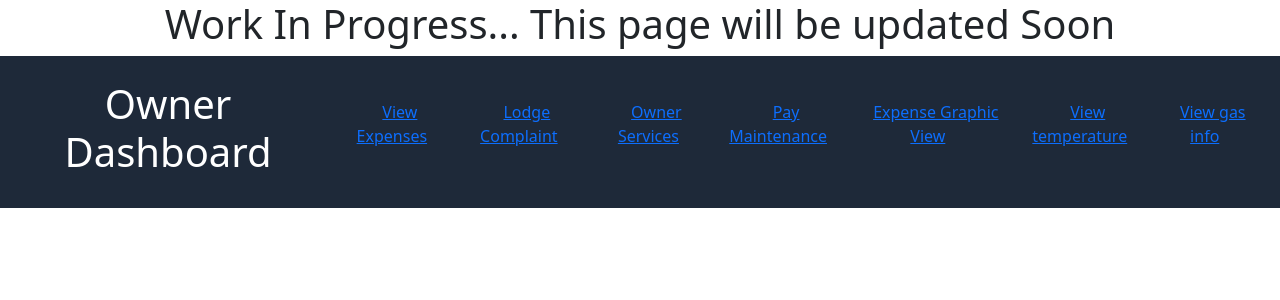
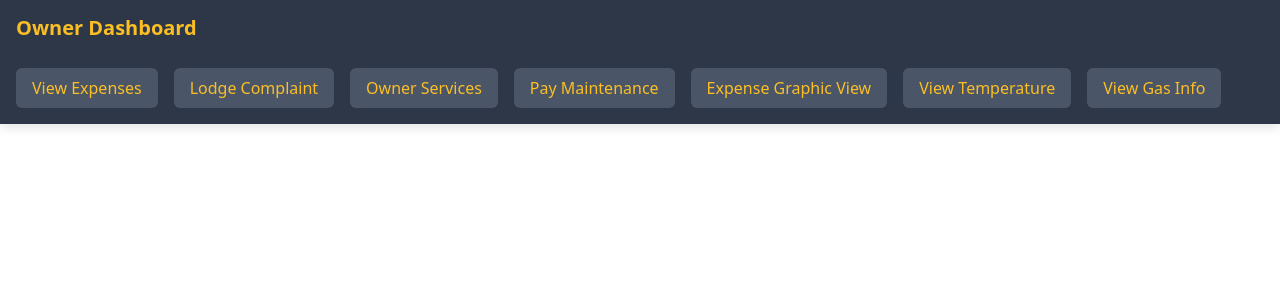
Before and after one commit to VinuBhau/ViteAmarEliteFrontEnd, a React (Vite) app: page /owner in a window 1280 px wide. Shown: the top 300 px of the page. Built offline with nearby package versions, Linux system fonts and the light colour scheme.

Commit message:
Update Owner.jsx

```diff
--- a/src/Components/Owner.jsx
+++ b/src/Components/Owner.jsx
@@ -1,81 +1,214 @@
 import React from "react";
-import ComplaintFeedback from "./Complaint";
-import Maintainance from "./Maintenance";
-import FinancialExpenses from "./FinancialExpenses"
-import {Router, Link, Routes, Route } from 'react-router-dom';
-import Financialdata from "./FinancialData";
-import OwnerServices from "./OwnerServices";
-import TempDisplay from "./TempDisplay";
-import Gasensorinfo from "./GasSensorInfo";
+import { Link } from 'react-router-dom';
 
-const Owner =()=> {
+const Owner = () => {
   return (
     <div>
-        <h1>Work In Progress... This page will be updated Soon</h1>
-      <nav className="bg-gray-800 p-4 text-white">
-        <div className="max-w-7xl mx-auto flex items-center justify-between">
-          <h1 className="text-xl font-bold text-yellow-400">Owner Dashboard</h1>
-          <ul className="flex space-x-4">
+      <nav className="navbar" style={{  backgroundColor: '#2d3748', padding: '1rem',borderRadius:'0' }}>
+        <div
+          className="navbar-container"
+          style={{
+            display: 'flex',
+            flexDirection: 'row',
+            justifyContent: 'space-between',
+            alignItems: 'center',
+            maxWidth: '1280px',
+            margin: '0 auto',
+            gap: '20px',
+            flexWrap: 'wrap', /* Allows elements to wrap on smaller screens */
+          }}
+        >
+          <h1
+            className="navbar-logo"
+            style={{
+              fontSize: '1.25rem',
+              fontWeight: 'bold',
+              color: '#fbbf24',
+              width: 'auto',
+              textAlign: 'center',
+            }}
+          >
+            Owner Dashboard
+          </h1>
+          <div
+            style={{
+              display: 'flex',
+              flexDirection: 'row',
+              gap: '20px',
+              flexWrap: 'wrap', /* Allows links to wrap on smaller screens */
+            }}
+          >
+            <ul
+              className="navbar-links"
+              style={{
+                display: 'flex',
+                listStyleType: 'none',
+                padding: 0,
+                margin: 0,
+                gap: '1rem',
+                flexDirection: 'row', /* Links aligned horizontally by default */
+                flexWrap: 'wrap',
+              }}
+            >
               <li>
                 <Link
-                to="/viewexpenses"
-                className="p-2 rounded hover:bg-gray-700"
+                  to="/financial-data"
+                  className="navbar-link"
+                  style={{
+                    padding: '0.5rem 1rem',
+                    borderRadius: '0.375rem',
+                    textDecoration: 'none',
+                    color: 'white',
+                    transition: 'background-color 0.2s ease, color 0.2s ease',
+                    display: 'block',
+                    backgroundColor: '#4a5568', /* Tailwind's hover:bg-gray-700 */
+                    color: '#fbbf24'
+
+                  }}
                 >
                   View Expenses
                 </Link>
               </li>
               <li>
                 <Link
-                to="/lodgecomplaint"
-                className="p-2 rounded hover:bg-gray-700"
+                  to="/lodge-complaint"
+                  className="navbar-link"
+                  style={{
+                    padding: '0.5rem 1rem',
+                    borderRadius: '0.375rem',
+                    textDecoration: 'none',
+                    color: 'white',
+                    transition: 'background-color 0.2s ease, color 0.2s ease',
+                    display: 'block',
+                    backgroundColor: '#4a5568', /* Tailwind's hover:bg-gray-700 */
+                    color: '#fbbf24'
+                  }}
                 >
                   Lodge Complaint
                 </Link>
               </li>
               <li>
-
                 <Link
-                to="/OwnerServices"
-                className="p-2 rounded hover:bg-gray-700"
+                  to="/ownerServices"
+                  className="navbar-link"
+                  style={{
+                    padding: '0.5rem 1rem',
+                    borderRadius: '0.375rem',
+                    textDecoration: 'none',
+                    color: 'white',
+                    transition: 'background-color 0.2s ease, color 0.2s ease',
+                    display: 'block',
+                    backgroundColor: '#4a5568', /* Tailwind's hover:bg-gray-700 */
+                    color: '#fbbf24'
+                  }}
                 >
                   Owner Services
                 </Link>
               </li>
               <li>
                 <Link
-                to="/paymaintainence"
-                className="p-2 rounded hover:bg-gray-700"
+                  to="/pay-maintainence"
+                  className="navbar-link"
+                  style={{
+                    padding: '0.5rem 1rem',
+                    borderRadius: '0.375rem',
+                    textDecoration: 'none',
+                    color: 'white',
+                    transition: 'background-color 0.2s ease, color 0.2s ease',
+                    display: 'block',
+                    backgroundColor: '#4a5568', /* Tailwind's hover:bg-gray-700 */
+                    color: '#fbbf24'
+                  }}
                 >
                   Pay Maintenance
                 </Link>
               </li>
               <li>
                 <Link
-                to="/expensegraphicview"
-                className="p-2 rounded hover:bg-gray-700"
+                  to="/financial-expenses"
+                  className="navbar-link"
+                  style={{
+                    padding: '0.5rem 1rem',
+                    borderRadius: '0.375rem',
+                    textDecoration: 'none',
+                    color: 'white',
+                    transition: 'background-color 0.2s ease, color 0.2s ease',
+                    display: 'block',
+                    backgroundColor: '#4a5568', /* Tailwind's hover:bg-gray-700 */
+                    color: '#fbbf24'
+                  }}
                 >
                   Expense Graphic View
                 </Link>
               </li>
               <li>
                 <Link
-                to="/viewtemp"
-                className="p-2 rounded hover:bg-gray-700"
+                  to="/view-temp"
+                  className="navbar-link"
+                  style={{
+                    padding: '0.5rem 1rem',
+                    borderRadius: '0.375rem',
+                    textDecoration: 'none',
+                    color: 'white',
+                    transition: 'background-color 0.2s ease, color 0.2s ease',
+                    display: 'block',
+                    backgroundColor: '#4a5568', /* Tailwind's hover:bg-gray-700 */
+                    color: '#fbbf24'
+                  }}
                 >
-                View temperature
+                  View Temperature
                 </Link>
               </li>
               <li>
                 <Link
-                to="/gasinfo"
-                className="p-2 rounded hover:bg-gray-700"
+                  to="/gas-info"
+                  className="navbar-link"
+                  style={{
+                    padding: '0.5rem 1rem',
+                    borderRadius: '0.375rem',
+                    textDecoration: 'none',
+                    color: 'white',
+                    transition: 'background-color 0.2s ease, color 0.2s ease',
+                    display: 'block',
+                    backgroundColor: '#4a5568', /* Tailwind's hover:bg-gray-700 */
+                    color: '#fbbf24'
+                  }}
                 >
-                View gas info
+                  View Gas Info
                 </Link>
               </li>
             </ul>
           </div>
+        </div>
       </nav>
+
+      <style>
+        {`
+          /* Responsive Design for Smaller Screens */
+          @media (max-width: 768px) {
+            .navbar-container {
+              flex-direction: column; /* Stack items vertically */
+              gap: 20px;
+            }
+
+            .navbar-links {
+              flex-direction: column; /* Stack links vertically on small screens */
+              gap: 10px;
+              align-items: center; /* Center the links */
+            }
+
+            .navbar-link {
+              width: 100%; /* Make links take full width on mobile */
+              text-align: center; /* Center text */
+            }
+
+            .navbar-logo {
+              font-size: 1.125rem; /* Smaller font size for the logo */
+              text-align: center; /* Center the logo */
+            }
+          }
+        `}
+      </style>
     </div>
   );
 }
```
Lines whose indentation alone changed are shown as unchanged.
